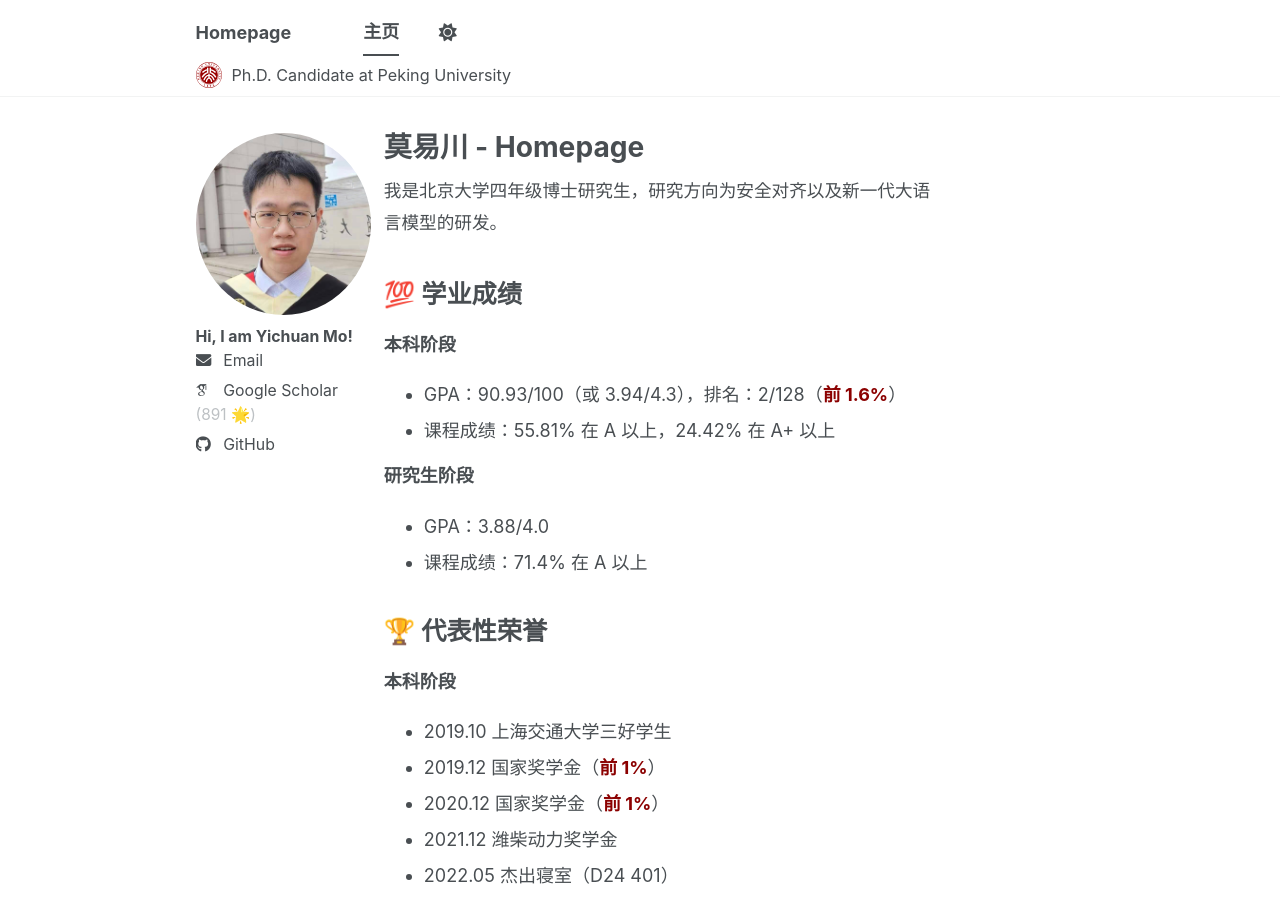
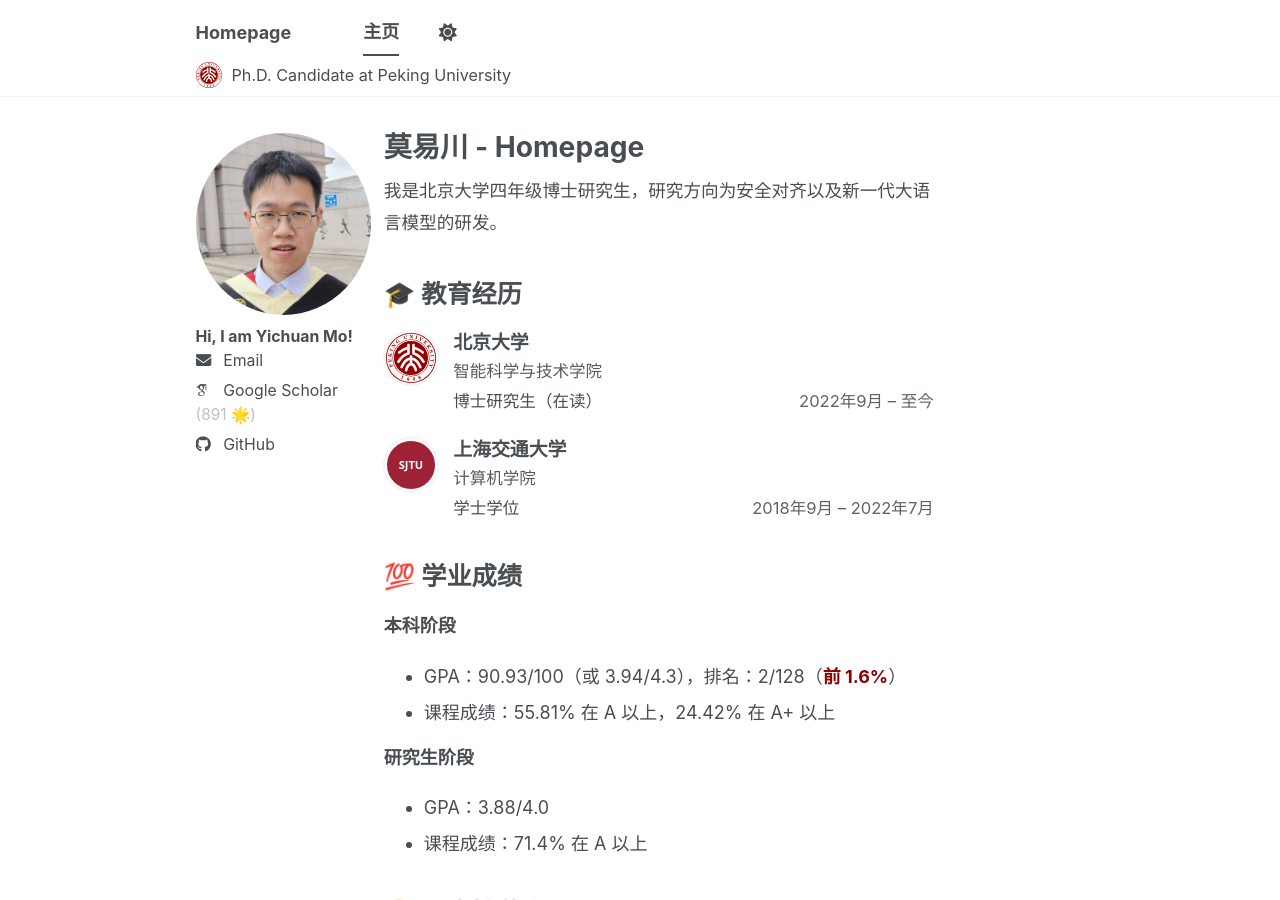
Before and after one commit to mo666666/mo666666.github.io, a Jekyll site: the page built from _pages/about-zh.md, in a window 1280 px wide and 900 px high. Built offline with Jekyll 4.4.1, drawn with Linux system fonts in a browser that asks for light colours; some web fonts are replaced; a script bundle is joined from its source files by our own code; library files that are not in the unit come from our copies.

Commit message:
Add education

```diff
--- a/_pages/about-zh.md
+++ b/_pages/about-zh.md
@@ -8,6 +8,38 @@ author_profile: true
   <p>我是北京大学四年级博士研究生，研究方向为安全对齐以及新一代大语言模型的研发。</p>
   <!-- <p>我的研究兴趣包括可信人工智能、对抗鲁棒性以及生成式模型安全。</p> -->
 </div>
+
+{% include base_path %}
+
+<h2 class="homepage-section-title">🎓 教育经历</h2>
+<ul class="homepage-education">
+  <li class="homepage-education__item">
+    <div class="homepage-education__logo">
+      <img src="{{ base_path }}/images/pku-seal.svg" width="48" height="48" alt="北京大学" loading="lazy" decoding="async" />
+    </div>
+    <div class="homepage-education__body">
+      <div class="homepage-education__school">北京大学</div>
+      <div class="homepage-education__dept">智能科学与技术学院</div>
+      <div class="homepage-education__row">
+        <span class="homepage-education__degree">博士研究生（在读）</span>
+        <span class="homepage-education__dates">2022年9月 – 至今</span>
+      </div>
+    </div>
+  </li>
+  <li class="homepage-education__item">
+    <div class="homepage-education__logo">
+      <img src="{{ base_path }}/images/sjtu-seal.svg" width="48" height="48" alt="上海交通大学" loading="lazy" decoding="async" />
+    </div>
+    <div class="homepage-education__body">
+      <div class="homepage-education__school">上海交通大学</div>
+      <div class="homepage-education__dept">计算机学院</div>
+      <div class="homepage-education__row">
+        <span class="homepage-education__degree">学士学位</span>
+        <span class="homepage-education__dates">2018年9月 – 2022年7月</span>
+      </div>
+    </div>
+  </li>
+</ul>
 
 <h2 class="homepage-section-title">💯 学业成绩</h2>
 
```
